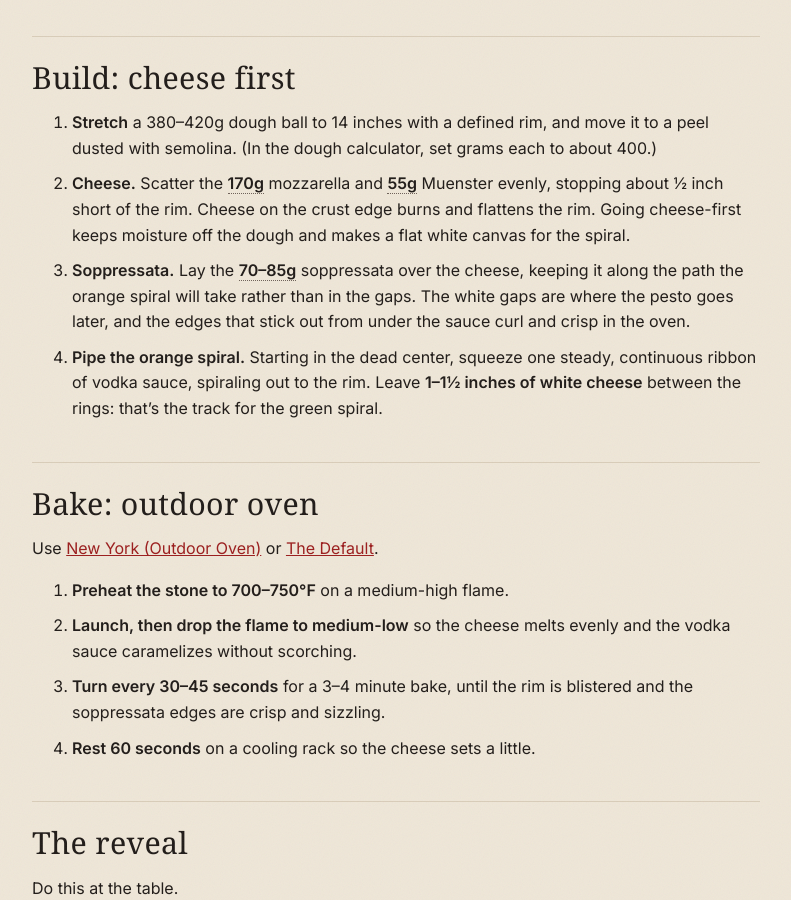
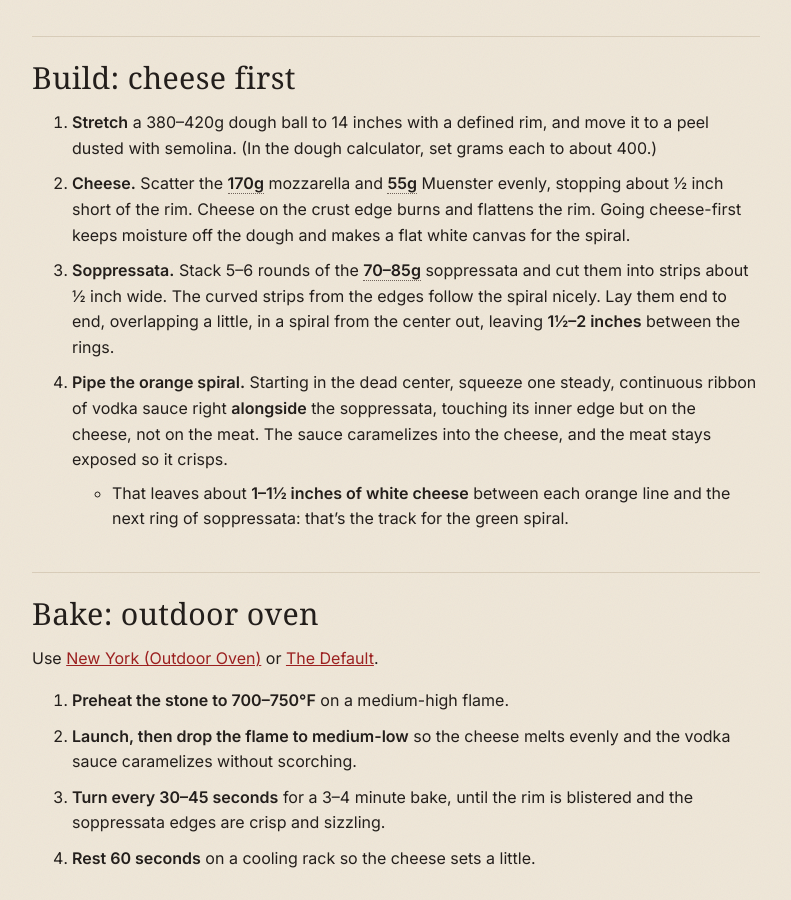
Before and after one commit to daftn/pizza, a Jekyll site: the page built from _recipes/vertigo.md, in a window 1280 px wide and 900 px high, scrolled down 2037 px. Shown: the whole window, without its empty margins (244-1035 px from the left). Built offline with Jekyll 4.4.1, drawn with Linux system fonts in a browser that asks for light colours; some web fonts are replaced; some of the changed text lies outside the part shown.

Commit message:
Vertigo: soppressata strips run alongside the vodka spiral
Co-Authored-By: Claude Opus 5.5 <noreply@anthropic.com>
Claude-Session: https://claude.ai/code/session_01CXsahQwDMBDTEp9ieURmT9

```diff
--- a/_recipes/vertigo.md
+++ b/_recipes/vertigo.md
@@ -25,7 +25,7 @@ toppings:
     items:
       - { id: mozz, name: "Low-moisture mozzarella", qty: 170, unit: g, note: "Shredded. Half whole-milk, half part-skim keeps the fat down so the spiral lines stay sharp" }
       - { id: muenster, name: "Muenster", qty: 55, unit: g, note: "Shredded. Provolone works too" }
-      - { id: sopp, name: "Mild soppressata", qty: [70, 85], unit: g, note: "Sliced thin. Quarter wide rounds or cut them into ribbons" }
+      - { id: sopp, name: "Mild soppressata", qty: [70, 85], unit: g, note: "Thin-sliced rounds, cut into ½-inch strips (see the build)" }
       - { name: "Semolina", text: "For the peel" }
   - name: After the bake
     items:
@@ -50,8 +50,9 @@ You'll need **two squeeze bottles** with the tips snipped to about a ¼-inch ope
 
 1. **Stretch** a 380–420g dough ball to 14 inches with a defined rim, and move it to a peel dusted with semolina. (In the dough calculator, set grams each to about 400.)
 2. **Cheese.** Scatter the [[mozz]] mozzarella and [[muenster]] Muenster evenly, stopping about ½ inch short of the rim. Cheese on the crust edge burns and flattens the rim. Going cheese-first keeps moisture off the dough and makes a flat white canvas for the spiral.
-3. **Soppressata.** Lay the [[sopp]] soppressata over the cheese, keeping it along the path the orange spiral will take rather than in the gaps. The white gaps are where the pesto goes later, and the edges that stick out from under the sauce curl and crisp in the oven.
-4. **Pipe the orange spiral.** Starting in the dead center, squeeze one steady, continuous ribbon of vodka sauce, spiraling out to the rim. Leave **1–1½ inches of white cheese** between the rings: that's the track for the green spiral.
+3. **Soppressata.** Stack 5–6 rounds of the [[sopp]] soppressata and cut them into strips about ½ inch wide. The curved strips from the edges follow the spiral nicely. Lay them end to end, overlapping a little, in a spiral from the center out, leaving **1½–2 inches** between the rings.
+4. **Pipe the orange spiral.** Starting in the dead center, squeeze one steady, continuous ribbon of vodka sauce right **alongside** the soppressata, touching its inner edge but on the cheese, not on the meat. The sauce caramelizes into the cheese, and the meat stays exposed so it crisps.
+   - That leaves about **1–1½ inches of white cheese** between each orange line and the next ring of soppressata: that's the track for the green spiral.
 
 ## Bake: outdoor oven
 
```
